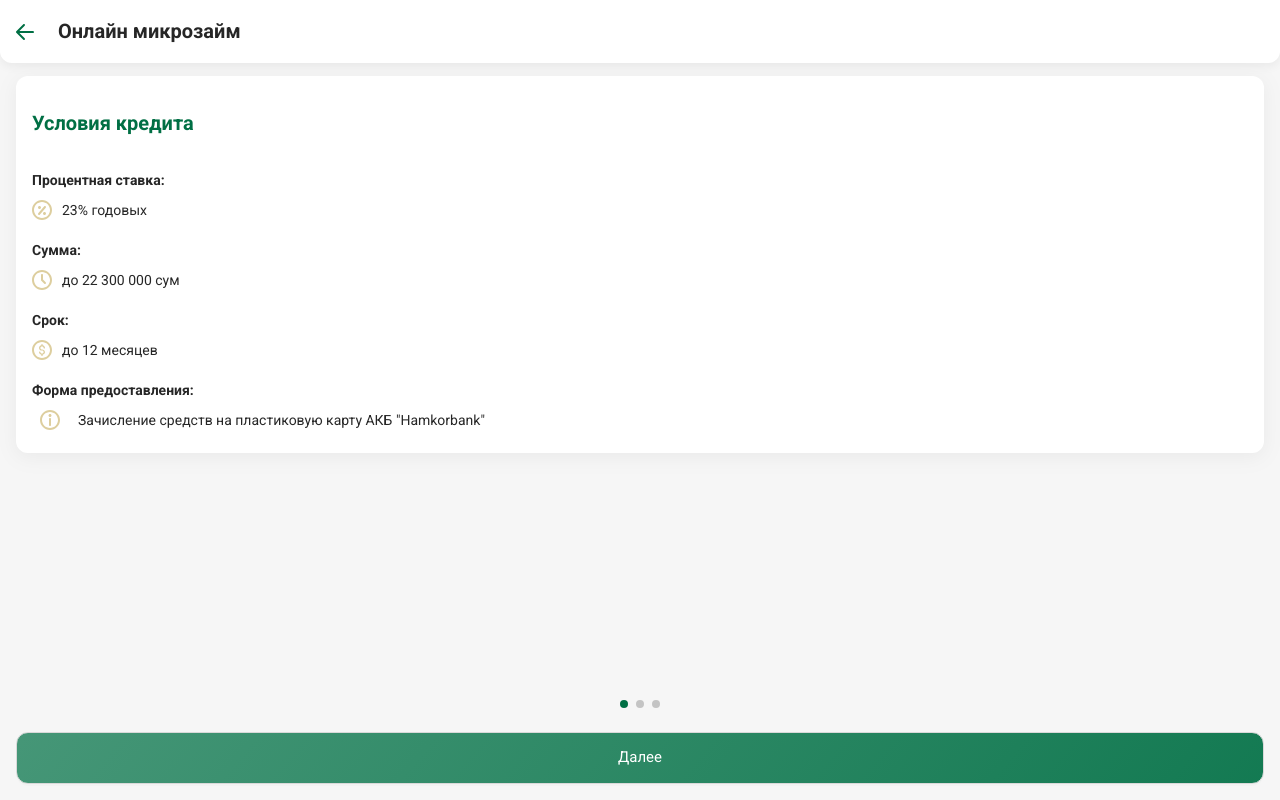
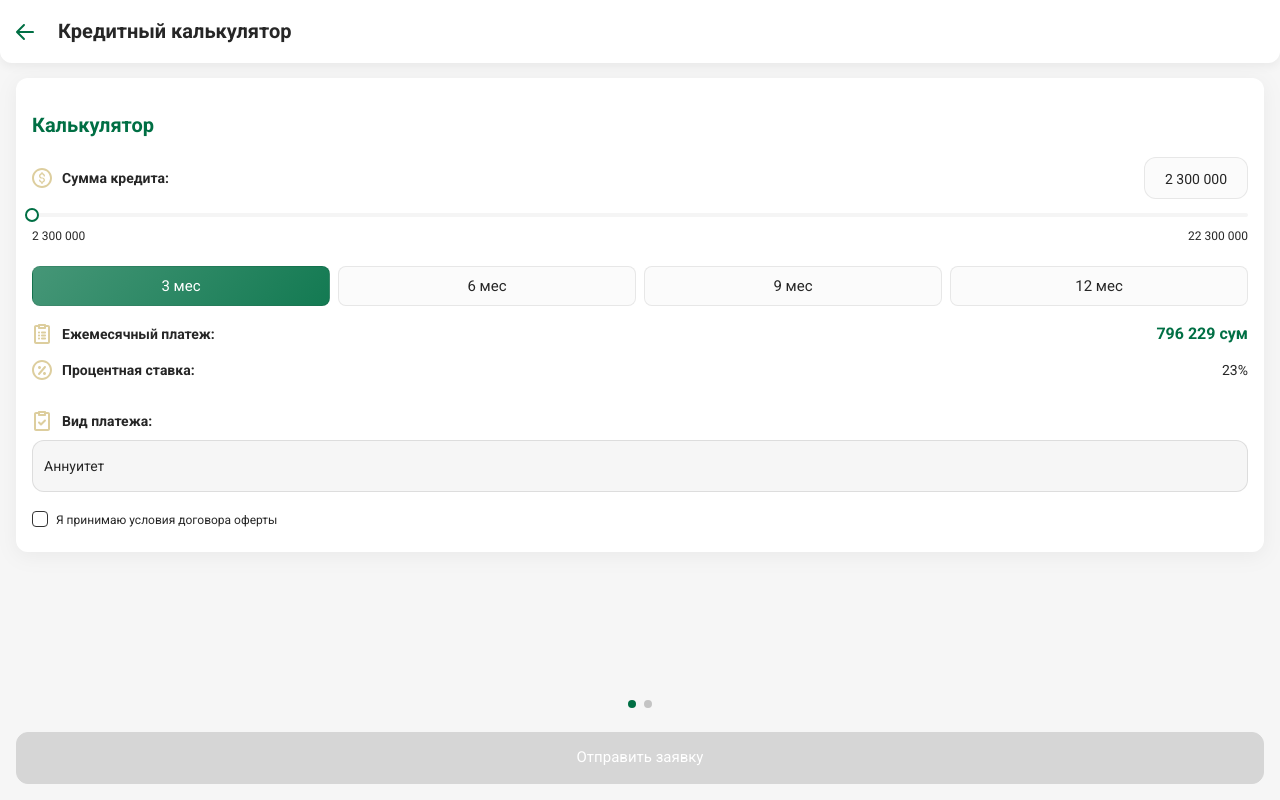
Before and after one commit to AlexShche/hamkor-creditCalculator, a React (Create React App) app: page / in a window 1280 px wide. Built offline with nearby package versions, Linux system fonts and the light colour scheme.

Commit message:
Remove credit info page, small bug fixing

```diff
--- /dev/null
+++ b/src/config.js
@@ -0,0 +1,3 @@
+export const config = {
+    API_URL: ""
+}
--- a/src/containers/Calculator/Calculator.js
+++ b/src/containers/Calculator/Calculator.js
@@ -6,7 +6,7 @@ import {Icon} from "../../components/Icon"
 import {Success} from "../Success/Success"
 import "./calculator.scss"
 
-export const Calculator = ({backFromCalculator}) => {
+export const Calculator = ({backFromCalculator, successPage}) => {
 
     const {Option} = Select
 
@@ -20,8 +20,12 @@ export const Calculator = ({backFromCalculator}) => {
 
     const onFinish = (values) => {
         console.log('Success:', values)
+        successPage()
         setSuccess(true)
-        console.log(monthPayment)
+    }
+
+    const backToApplication = () => {
+        console.log("back to application")
     }
 
     const result = (paramMonth, paramCredit, typeCredit) => {
@@ -69,7 +73,7 @@ export const Calculator = ({backFromCalculator}) => {
                                 </span>
                                 <Slider
                                     onChange={e => {
-                                        result(month, e, typePayment)
+                                        result(month, e)
                                         setCredit(e)
                                     }}
                                     tooltipVisible={false}
@@ -146,7 +150,6 @@ export const Calculator = ({backFromCalculator}) => {
                         <div className="navigation">
                             <div className="dots">
                                 <div className="active"/>
-                                <div className="active"/>
                                 <div/>
                             </div>
                             <Button disabled={!offer} onClick={onFinish} className="next-btn">Отправить заявку</Button>
--- a/src/containers/Success/Success.js
+++ b/src/containers/Success/Success.js
@@ -1,9 +1,26 @@
 import React from "react"
+import {Button} from "antd"
 
 export const Success = () => {
+
+    const backToApplication = () => {
+        console.log("to application")
+    }
+
     return(
         <div className="successRequest">
-            Спасибо
+            <h3>Спасибо</h3>
+            <p>
+                Ваша заявка №0001 принята. <br/>
+                Мы свяжемся с вами <br/> в ближайшее время
+            </p>
+            <div className="navigation">
+                <div className="dots">
+                    <div className="active"/>
+                    <div className="active"/>
+                </div>
+                <Button onClick={backToApplication} className="next-btn">Вернуться на главную</Button>
+            </div>
         </div>
     )
 }
--- a/src/css/main.scss
+++ b/src/css/main.scss
@@ -25,7 +25,7 @@ body {
   .dots{
     display: flex;
     align-items: center;
-    width: 40px;
+    width: 25px;
     margin: 0 auto 24px;
 
     div{
@@ -36,7 +36,7 @@ body {
     }
 
     div:nth-child(2){
-      margin: 0 8px;
+      margin: 0 0 0 8px;
     }
 
     .active{
--- a/src/pages/CreditCalculator/CreditCalculator.js
+++ b/src/pages/CreditCalculator/CreditCalculator.js
@@ -1,74 +1,75 @@
 import React, {useState} from "react"
-import {Button} from "antd"
 
 //components
-import {Icon} from "../../components/Icon"
 import {Calculator} from "../../containers/Calculator/Calculator"
 import "./creditCalculator.scss"
 
 export const CreditCalculator = () => {
 
-    const [visibleCalculate, setVisibleCalculate] = useState(false)
-
-    const handleBack = () => {
-        console.log("to application")
-    }
+    const [success, setSuccess] = useState(false)
+    // const [visibleCalculate, setVisibleCalculate] = useState(false)
+    //
+    // const handleBack = () => {
+    //     console.log("to application")
+    // }
 
     return (
-        <div className={`${visibleCalculate ? "calculatorVisible" : ""} creditCalculator`}>
-            {
-                visibleCalculate ? <Calculator backFromCalculator={() => setVisibleCalculate(false)} /> :
-                    <>
-                        <div className="head">
-                            <Button
-                                icon={<Icon path="arrow"/>}
-                                onClick={handleBack}
-                            />
-                            <h4>Онлайн микрозайм</h4>
-                        </div>
-                        <div className="content">
-                            <div className="inner">
-                                <h3>Условия кредита</h3>
-                                <div className="conditions">
-                                    <div className="item">
-                                        <span>Процентная ставка:</span>
-                                        <div>
-                                            <Icon path="percent" />
-                                            23% годовых
-                                        </div>
-                                    </div>
-                                    <div className="item">
-                                        <span>Сумма:</span>
-                                        <div>
-                                            <Icon path="clock" />
-                                            до 22 300 000 сум
-                                        </div>
-                                    </div>
-                                    <div className="item">
-                                        <span>Срок:</span>
-                                        <div>
-                                            <Icon path="dollar" />
-                                            до 12 месяцев
-                                        </div>
-                                    </div>
-                                    <div className="item attention">
-                                        <span>Форма предоставления:</span>
-                                        <div>
-                                            <Icon path="attention" />
-                                            Зачисление средств на пластиковую карту АКБ "Hamkorbank"
-                                        </div>
-                                    </div>
-                                </div>
-                            </div>
-                        </div>
-                        <div className="navigation">
-                            <div className="dots">
-                                <div className="active"/> <div/> <div/>
-                            </div>
-                            <Button className="next-btn" onClick={() => setVisibleCalculate(true)}>Далее</Button>
-                        </div>
-                    </>
-            }
+        <div className={`creditCalculator ${success ? "thanks" : ""}`}>
+            {/*<div className={`${visibleCalculate ? "calculatorVisible" : ""} creditCalculator`}>*/}
+            <Calculator successPage={() => setSuccess(true)} />
+            {/*{*/}
+            {/*    visibleCalculate ? <Calculator backFromCalculator={() => setVisibleCalculate(false)} /> :*/}
+            {/*        <>*/}
+            {/*            <div className="head">*/}
+            {/*                <Button*/}
+            {/*                    icon={<Icon path="arrow"/>}*/}
+            {/*                    onClick={handleBack}*/}
+            {/*                />*/}
+            {/*                <h4>Онлайн микрозайм</h4>*/}
+            {/*            </div>*/}
+            {/*            <div className="content">*/}
+            {/*                <div className="inner">*/}
+            {/*                    <h3>Условия кредита</h3>*/}
+            {/*                    <div className="conditions">*/}
+            {/*                        <div className="item">*/}
+            {/*                            <span>Процентная ставка:</span>*/}
+            {/*                            <div>*/}
+            {/*                                <Icon path="percent" />*/}
+            {/*                                23% годовых*/}
+            {/*                            </div>*/}
+            {/*                        </div>*/}
+            {/*                        <div className="item">*/}
+            {/*                            <span>Сумма:</span>*/}
+            {/*                            <div>*/}
+            {/*                                <Icon path="clock" />*/}
+            {/*                                до 22 300 000 сум*/}
+            {/*                            </div>*/}
+            {/*                        </div>*/}
+            {/*                        <div className="item">*/}
+            {/*                            <span>Срок:</span>*/}
+            {/*                            <div>*/}
+            {/*                                <Icon path="dollar" />*/}
+            {/*                                до 12 месяцев*/}
+            {/*                            </div>*/}
+            {/*                        </div>*/}
+            {/*                        <div className="item attention">*/}
+            {/*                            <span>Форма предоставления:</span>*/}
+            {/*                            <div>*/}
+            {/*                                <Icon path="attention" />*/}
+            {/*                                Зачисление средств на пластиковую карту АКБ "Hamkorbank"*/}
+            {/*                            </div>*/}
+            {/*                        </div>*/}
+            {/*                    </div>*/}
+            {/*                </div>*/}
+            {/*            </div>*/}
+            {/*            <div className="navigation">*/}
+            {/*                <div className="dots">*/}
+            {/*                    <div className="active"/> <div/> <div/>*/}
+            {/*                </div>*/}
+            {/*                <Button className="next-btn" onClick={() => setVisibleCalculate(true)}>Далее</Button>*/}
+            {/*            </div>*/}
+            {/*        </>*/}
+            {/*}*/}
         </div>
     )
 }
--- a/src/pages/CreditCalculator/creditCalculator.scss
+++ b/src/pages/CreditCalculator/creditCalculator.scss
@@ -1,7 +1,23 @@
 @import "src/css/variables";
 
+.thanks{
+  min-height: unset !important;
+
+  .calculator{
+    padding-top: 0;
+    height: 100%;
+    display: flex;
+
+    .successRequest{
+      text-align: center;
+      margin: auto;
+    }
+  }
+}
+
 .creditCalculator {
-  min-height: 630px;
+  min-height: 694px;
+  //min-height: 630px;
   height: 100%;
   position: relative;
 
```
Also changed, not shown: 1 other file (tests, documents, lock files or other folders).
